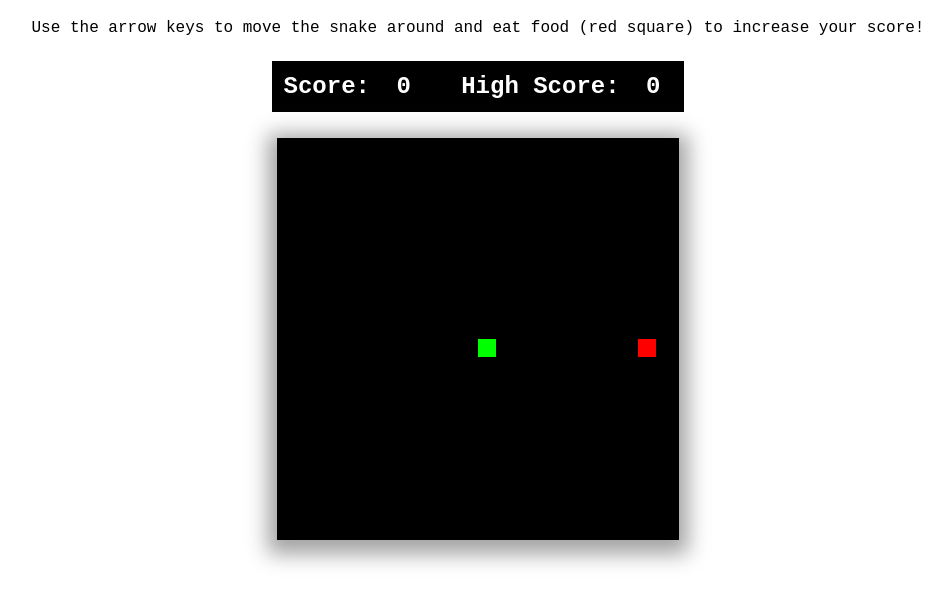
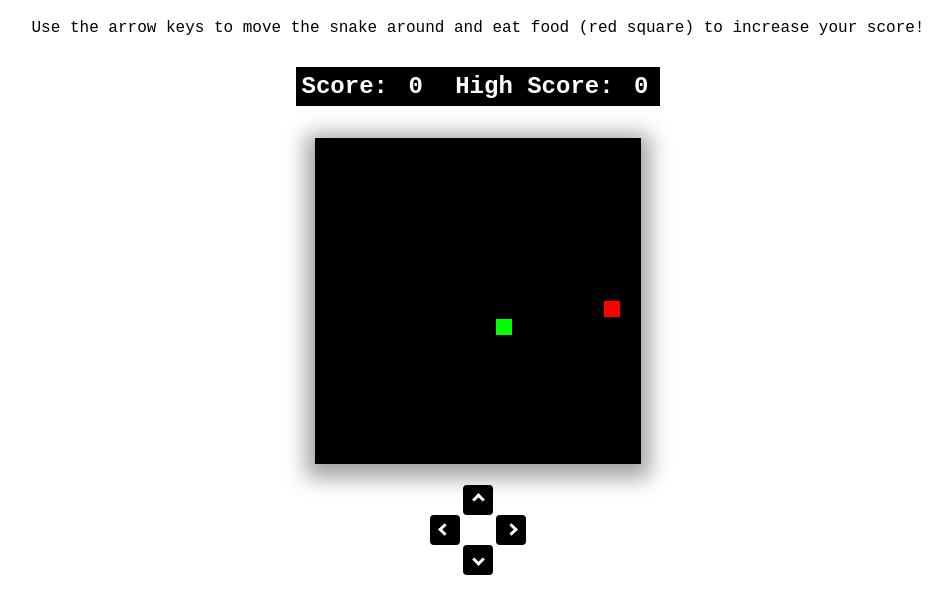
Before and after one commit to Mbrace1/snake-game, a plain HTML site: page index.html in a window 1280 px wide. Shown: the part 61-674 px from the top of the page, without its empty margins (162-1114 px from the left). Drawn offline with Linux system fonts and the light colour scheme.

Commit message:
Added arrow buttons alternative

```diff
--- a/index.css
+++ b/index.css
@@ -38,11 +38,83 @@ h2 {
     color: white;
 }
 
-p {
+#instruction {
     color: black;
 }
 
 h2 span {
     background: black;
-    padding: .5em;
+    padding: .25em;
 }
+
+#mobile-controls {
+    margin-top: 1em;
+}
+
+#mobile-controls .arrow {
+    width: 30px;
+    height: 30px;
+    padding: .2em;
+    border: 2px solid black;
+    background: black;
+    border-radius: 4px;
+    cursor: pointer;
+}
+
+#mobile-controls .arrow:active {
+    background: red;
+}
+
+.arrow.arrow-up, .arrow#arrow-down {
+    display: inline-block;
+}
+
+#arrow-left, #arrow-right {
+    display: inline-block;
+    margin-left: 1em;
+    margin-right: 1em;
+}
+
+.horizontal {
+    display: block;
+}
+
+.arrow-icon {
+    border: solid #fff;
+    border-width: 0 3px 3px 0;
+    display: inline-block;
+    padding: 3px;
+}
+
+#arrow-right .arrow-icon {
+    transform: rotate(135deg);
+    -webkit-transform: rotate(135deg);
+}
+
+#arrow-left .arrow-icon {
+    transform: rotate(-45deg);
+    -webkit-transform: rotate(-45deg);
+}
+
+#arrow-up .arrow-icon {
+    transform: rotate(-135deg);
+    -webkit-transform: rotate(-135deg);
+}
+
+#arrow-down .arrow-icon {
+    transform: rotate(45deg);
+    -webkit-transform: rotate(45deg);
+}
+@media screen and (max-width: 480px) {
+    h2 {
+        font-size: 0.9em;
+    }
+
+    #instruction {
+        display: none;;
+    }
+
+    /* #mobile-controls {
+        display: block;
+    } */
+}
--- a/index.html
+++ b/index.html
@@ -10,14 +10,32 @@
 <body>
     <div class="container">
         <h1>Snake Game</h1>
-        <p>Use the arrow keys to move the snake around and eat food (red square) to increase your score!</p>
+        <p id="instruction">Use the arrow keys to move the snake around and eat food (red square) to increase your score!</p>
         <h2 class="score">
             <span>Score: <span id="score">0</span> </span>
             <span>High Score: <span id="highScore">0</span></span>
         </h2>
         <br>
     </div>
-    <canvas id="canvas" width="400px" height="400px"></canvas>
+    <canvas id="canvas" width="324px" height="324px"></canvas>
+    <div class="container">
+        <div id="mobile-controls">
+            <button title="arrow up" type="button" class="arrow" id="arrow-up">
+                <div class="arrow-icon"></div>
+            </button>
+            <div class="horizontal">
+                <button title="arrow right" type="button" class="arrow" id="arrow-right">
+                    <div class="arrow-icon"></div>
+                </button>
+                <button title="arrow left" type="button" class="arrow" id="arrow-left">
+                    <div class="arrow-icon"></div>
+                </button>
+            </div>
+            <button title="arrow down" type="button" class="arrow" id="arrow-down">
+                <div class="arrow-icon"></div>
+            </button>
+        </div>
+    </div>
     <div class="container">
         <button id="start-game">Restart Game</button>
     </div>
--- a/index.js
+++ b/index.js
@@ -1,13 +1,17 @@
 const canvas = document.getElementById('canvas')
 const ctx = canvas.getContext('2d')
 
-let tiles = 20;
+let tiles = 18;
 let tileSize = canvas.width / tiles -2;
 let gameOver = false
 let score = 0
 const scoreSpan = document.getElementById("score")
 const highScore = document.getElementById("highScore")
 const startGameBtn = document.getElementById("start-game")
+const arrowUp = document.getElementById("arrow-up")
+const arrowDown = document.getElementById("arrow-down")
+const arrowLeft = document.getElementById("arrow-left")
+const arrowRight = document.getElementById("arrow-right")
 
 const restartGame = () => {
     highScore.innerHTML = score
@@ -96,28 +100,28 @@ const snakePos = () => {
 }
 
 const snakeControls = (e) => {
-  if (e.keyCode === 38) {
+  if (e.keyCode === 38 || e.currentTarget.id === "arrow-up") {
     if (snakeDy === 1 || snakeDy === -1) {
       return
     }
     snakeDx = 0
     snakeDy -= 1
   }
-  if (e.keyCode === 40) {
+  if (e.keyCode === 40 || e.currentTarget.id === "arrow-down") {
     if (snakeDy === -1 || snakeDy === 1) {
       return
     }
     snakeDx = 0
     snakeDy += 1
   }
-  if (e.keyCode === 39) {
+  if (e.keyCode === 39 || e.currentTarget.id === "arrow-left") {
     if (snakeDx === -1 || snakeDx === 1) {
       return
     }
     snakeDx += 1
     snakeDy = 0
   }
-  if (e.keyCode === 37) {
+  if (e.keyCode === 37 || e.currentTarget.id === "arrow-right") {
     if (snakeDx === 1 || snakeDx === -1) {
       return
     }
@@ -127,6 +131,10 @@ const snakeControls = (e) => {
 }
 
 document.addEventListener("keydown", snakeControls)
+arrowUp.addEventListener("click", snakeControls)
+arrowDown.addEventListener("click", snakeControls)
+arrowLeft.addEventListener("click", snakeControls)
+arrowRight.addEventListener("click", snakeControls)
 
 let foodX = Math.floor(Math.random() * tiles)
 let foodY = Math.floor(Math.random() * tiles)
```
